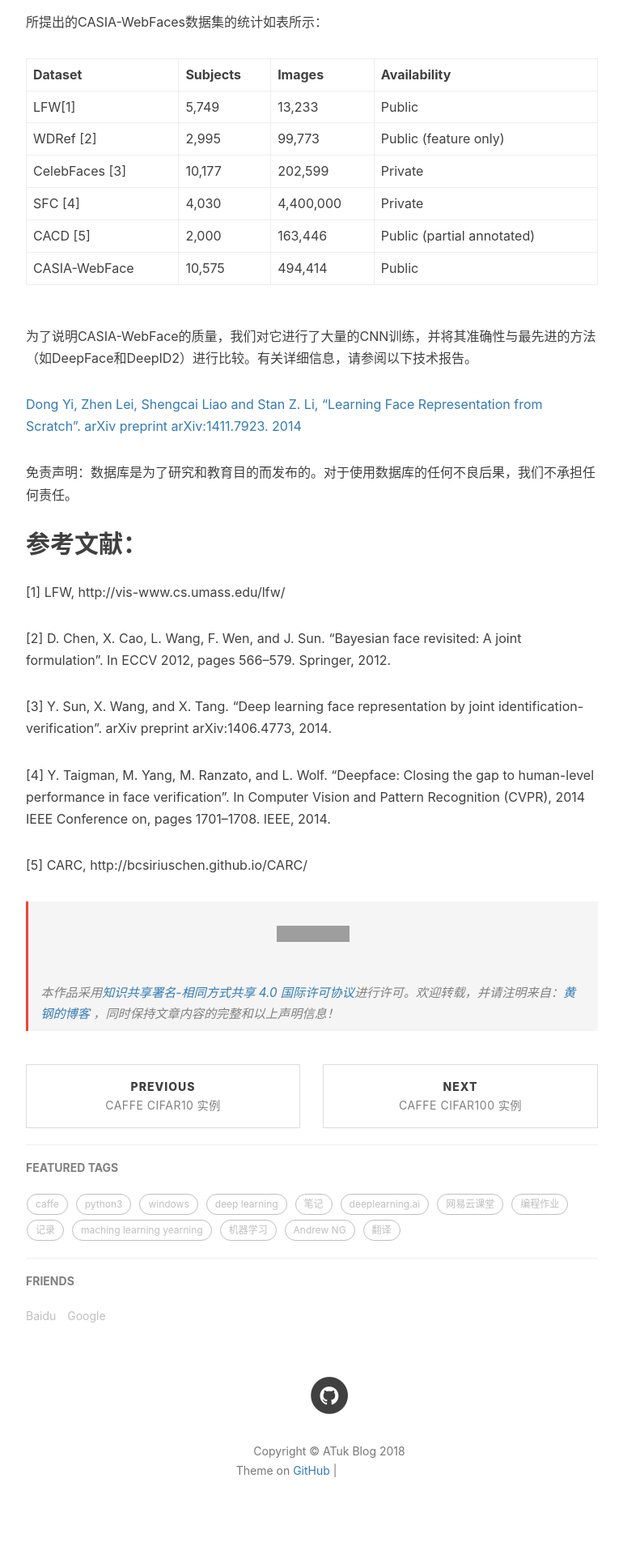
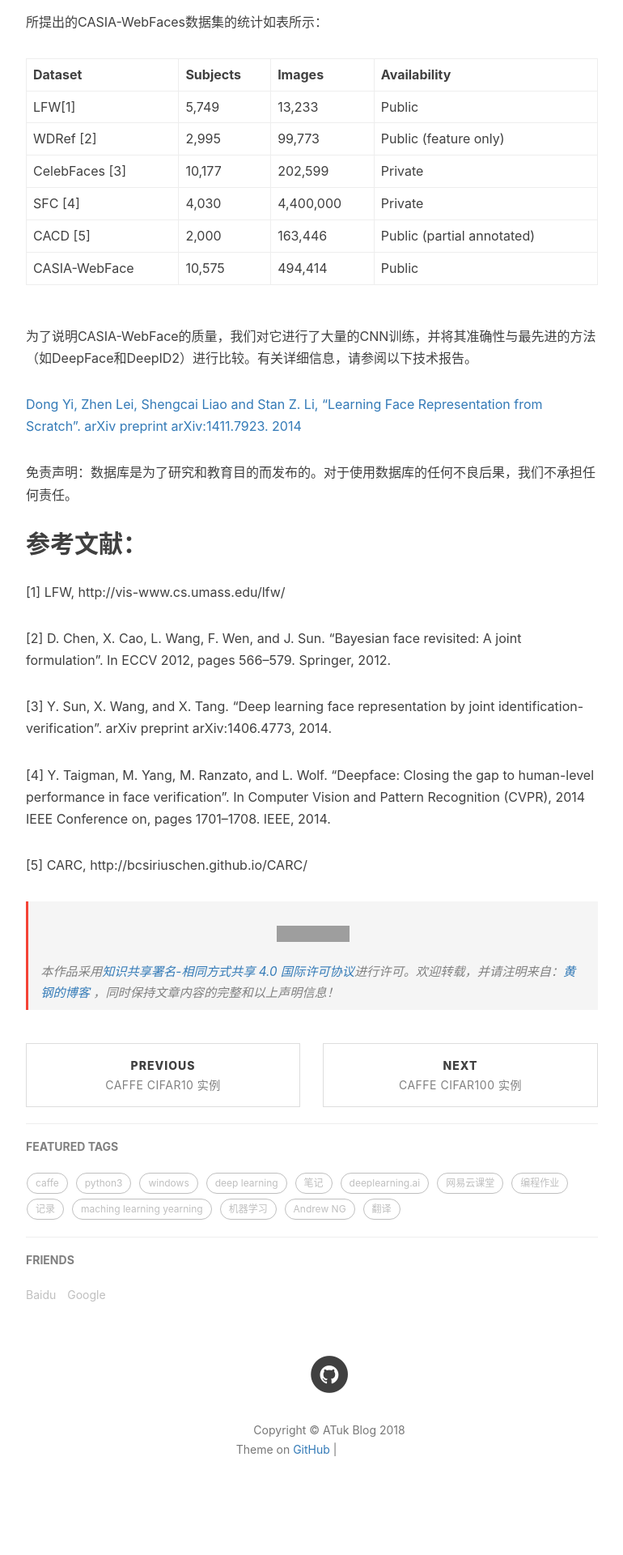
Before and after one commit to AlbertHG/alberthg.github.io, a Jekyll site: the page built from _posts/2018-04-16-CASIA-WebFace-简介.md, in a window 1280 px wide. Shown: the part 943-2863 px from the top of the page at 81% size, without its empty margins (233-1003 px from the left). Built offline with Jekyll 4.4.1, drawn with Linux system fonts in a browser that asks for light colours; nearby versions of some CDN libraries; comment, search, counter and statistics services are not loaded; after the commit the page ends 2837 px from its top, so only the background shows below that; grey boxes are pictures that could not be loaded.

Commit message:
update license

```diff
--- a/_layouts/post.html
+++ b/_layouts/post.html
@@ -72,7 +72,7 @@
 
 
                 <blockquote style="margin:2em 0 0;padding:.5em 1em;border-left:3px solid #f44336;background-color:#f5f5f5;list-style:none">
-                    <a rel="license" href="http://creativecommons.org/licenses/by-sa/4.0/"><img alt="知识共享许可协议" style="border-width:0" src="https://i.creativecommons.org/l/by-sa/4.0/88x31.png" /></a><br />本作品采用<a rel="license" href="http://creativecommons.org/licenses/by-sa/4.0/">知识共享署名-相同方式共享 4.0 国际许可协议</a>进行许可。欢迎转载，并请注明来自：<a href="https://alberthg.github.io/">黄钢的博客</a>
+                    <a rel="license" href="http://creativecommons.org/licenses/by-sa/4.0/"><img alt="知识共享许可协议" style="border-width:0" src="https://i.creativecommons.org/l/by-sa/4.0/88x31.png" /></a>本作品采用<a rel="license" href="http://creativecommons.org/licenses/by-sa/4.0/">知识共享署名-相同方式共享 4.0 国际许可协议</a>进行许可。欢迎转载，并请注明来自：<a href="https://alberthg.github.io/">黄钢的博客</a>
                     ，同时保持文章内容的完整和以上声明信息！
                 </blockquote>
 
```
